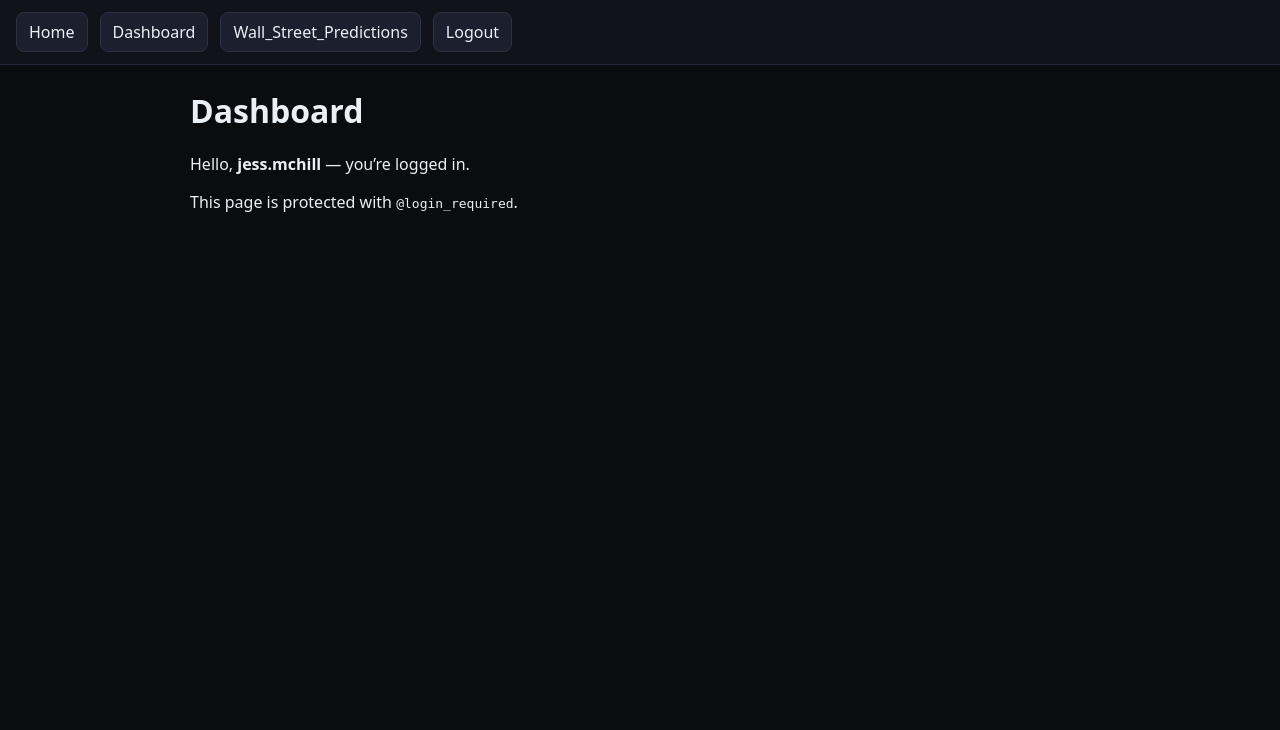
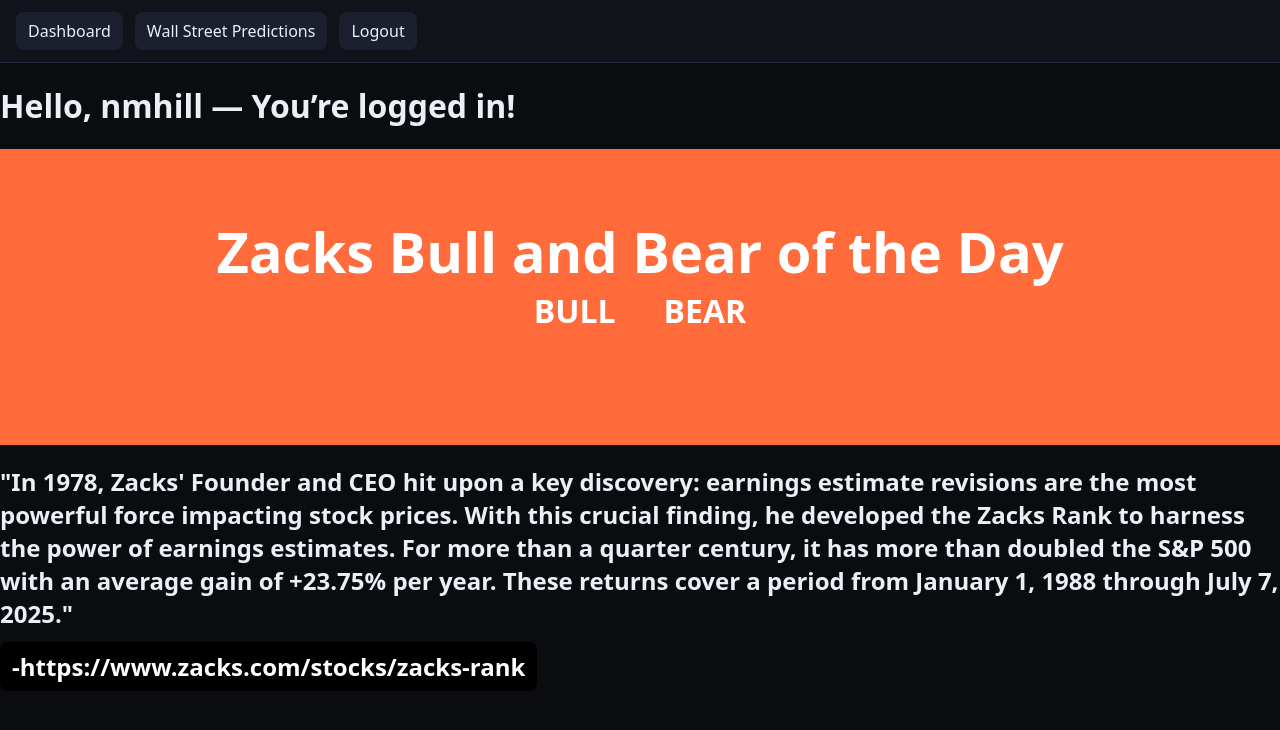
Before and after one commit to WildWesley/Stock-Analysis, a Flask app: page /dashboard in a window 1280 px wide. Shown: the top 730 px of the page. Run offline with Flask 3, Linux system fonts and the light colour scheme; a user stored in the database is signed in.

Commit message:
Major CSS update and multithreading implemented

```diff
--- a/EquiSight/__init__.py
+++ b/EquiSight/__init__.py
@@ -4,13 +4,16 @@ from dotenv import load_dotenv
 from flask_sqlalchemy import SQLAlchemy
 import os
 # We import our model here so that we can save information to the database of that form
-from EquiSight.models import db, User, Wall_Street_Prediction
+from EquiSight.models import db, User, Wall_Street_Prediction, Zack_Bull_Bear
 import EquiSight.models as models
 # We import our scraping script to run in the background with multithreading
 # from EquiSight.scraping_scripts.stock_invest_selenium import run_script
 from EquiSight.scraping_scripts.wall_street_zen import WallStreetScraper
 from EquiSight.scraping_scripts.zacks import ZacksScraper
 from threading import Thread
+
+# Import datetime to get current rendering data
+from datetime import date, timezone
 
 
 # NOTE: app.py is meant to configure Flask, initialize
@@ -135,7 +138,10 @@ def create_app():
     @login_required
     def dashboard():
         # Sample dashboard template that injects current user info to customize
-        return render_template("main/dashboard.html", user=current_user)
+        # Grab the Bull and Bear picks from zack for the dashboard
+        today = date.today()
+        bull_bear = Zack_Bull_Bear.query.filter_by(date=today).first()
+        return render_template("main/dashboard.html", user=current_user, bull_bear=bull_bear)
 
     @app.route("/predictions")
     @login_required
--- a/EquiSight/models.py
+++ b/EquiSight/models.py
@@ -1,7 +1,7 @@
 from flask_sqlalchemy import SQLAlchemy
 from flask_login import UserMixin
 from werkzeug.security import generate_password_hash, check_password_hash
-from datetime import datetime, timezone
+from datetime import date, timezone, datetime
 
 # NOTE: models.py is meant to define database structures
 
@@ -32,7 +32,7 @@ class Wall_Street_Prediction(db.Model):
     recommendation = db.Column(db.String(10), nullable=True)
     price = db.Column(db.String(10), nullable=True)
     forecast_price = db.Column(db.String(10), nullable=True)
-    date = db.Column(db.DateTime, default=datetime.now(timezone.utc))
+    date = db.Column(db.DateTime, default=date.today())
 
 # Zack Bulls and Bears
 class Zack_Bull_Bear(db.Model):
@@ -41,4 +41,4 @@ class Zack_Bull_Bear(db.Model):
     bear_ticker = db.Column(db.String(10), nullable=False)
     bull_link = db.Column(db.String(100), nullable=False)
     bear_link = db.Column(db.String(100), nullable=False)
-    date = db.Column(db.DateTime, default=datetime.now(timezone.utc))
+    date = db.Column(db.Date, default=date.today)
--- a/EquiSight/scraping_scripts/zacks.py
+++ b/EquiSight/scraping_scripts/zacks.py
@@ -1,5 +1,6 @@
 
 # zacks_scraper.py
+# Scrapes zacks.com
 from selenium import webdriver
 from selenium.webdriver.chrome.options import Options
 from selenium.webdriver.common.by import By
@@ -10,7 +11,7 @@ from bs4 import BeautifulSoup
 import re
 import time
 import random
-from datetime import datetime, timezone
+from datetime import date, timezone
 from EquiSight import db
 from EquiSight.models import Zack_Bull_Bear
 
@@ -102,7 +103,7 @@ class ZacksScraper:
             'bear_link': None,
             'bull_title': None,
             'bear_title': None,
-            'date': datetime.now(timezone.utc).date(),
+            'date': date.today(),
         }
 
         # Try different extraction methods
--- /dev/null
+++ b/EquiSight/static/main.css
@@ -0,0 +1,185 @@
+.bullbear-panel {
+  background: #FF6B3A;
+  border-radius: 0;
+  width: 100vw;
+  height: 35vh;
+  display: flex;
+  flex-direction: column;
+  align-items: center;
+  justify-content: center;
+  opacity: 0;
+  transition: opacity 2s ease;
+  padding-top: 1rem;
+}
+
+.bullbear-panel.show {
+  opacity: 1;
+}
+
+/* Main description title */
+.panel-title {
+  color: white;
+  font-size: 3.5rem;       /* 3x bigger */
+  font-weight: 800;
+  margin-bottom: none;     /* extra spacing below title */
+  text-align: center;
+}
+
+/* Columns holding BULL and BEAR */
+.bullbear-columns {
+  display: flex;
+  justify-content: center;  /* center columns horizontally */
+  gap: 3rem;               /* bring columns closer together */
+  width: 100%;
+}
+
+.bull-column, .bear-column {
+  display: flex;
+  flex-direction: column;
+  align-items: center;
+}
+
+/* BULL / BEAR labels */
+.label {
+  color: white;
+  font-size: 2rem;         /* larger than before */
+  font-weight: 600;
+  margin-bottom: none;
+}
+
+/* Tickers */
+.ticker a {
+  background: #FF6B3A;
+  color: white;
+  font-size: 3rem;
+  font-weight: 950;
+  text-decoration: none;
+}
+
+.quote-link a {
+  background: #000000;
+  color: white;
+  text-decoration: none;
+}
+
+.bull, .bear {
+  color: white;
+  font-size: 4rem;
+  font-weight: 900;
+  text-transform: uppercase;
+}
+
+body {
+    font-family: system-ui, -apple-system, Segoe UI, Roboto, Arial;
+    margin: 0;
+    background: #0b0c10;
+    color: #eaf0f6;
+}
+
+nav {
+    display: flex;
+    gap: 12px;
+    padding: 12px 16px;
+    background: #11131a;
+    border-bottom: 1px solid #23283a;
+}
+
+a, button {
+    color: #eaf0f6;
+    text-decoration: none;
+    background: #1b1f2e;
+    border: none;
+    padding: 8px 12px;
+    border-radius: 8px;
+}
+
+a:hover, button:hover {
+    background: #242a3e;
+}
+
+.container {
+    max-width: 900px;
+    margin: 24px auto;
+    padding: 0 16px;
+}
+
+.flash {
+    padding: 10px 12px;
+    margin-bottom: 8px;
+    border-radius: 8px;
+}
+
+.success {
+    background: #183a2e;
+    border: 1px solid #2e8b57;
+}
+
+.error {
+    background: #3a1b1b;
+    border: 1px solid #b22222;
+}
+
+form {
+    display: grid;
+    gap: 12px;
+    max-width: 420px;
+}
+
+input[type="text"], input[type="password"] {
+    padding: 10px;
+    border-radius: 8px;
+    border: 1px solid #2b3147;
+    background: #0f1220;
+    color: #eaf0f6;
+}
+
+.home-hero {
+  height: 100vh;                   /* full viewport height */
+  background: #FF6B3A;             /* same pinkish-orange */
+  display: flex;
+  flex-direction: column;
+  justify-content: center;
+  align-items: center;
+  text-align: center;
+  padding: 0 16px;
+}
+
+.hero-title {
+  font-size: 6rem;                 /* big title */
+  font-weight: 900;
+  color: white;
+  position: relative;
+  text-transform: uppercase;
+  /* layered effect with black shadow behind white */
+  text-shadow: 2px 2px 0 black, 4px 4px 0 rgba(0,0,0,0.3);
+  margin: 0;
+}
+
+.hero-subtitle {
+  color: white;
+  font-size: 1.5rem;
+  max-width: 800px;
+  margin: 1rem auto 2rem;
+}
+
+.hero-buttons {
+  display: flex;
+  gap: 16px;
+  flex-wrap: wrap;
+}
+
+.hero-buttons .btn {
+  background: black;
+  color: white;
+  padding: 12px 24px;
+  border-radius: 8px;
+  font-weight: 700;
+  text-decoration: none;
+  transition: all 0.3s ease;
+}
+
+.hero-buttons .btn:hover {
+  background: white;
+  color: black;
+  border: 2px solid black;
+}
--- a/EquiSight/templates/base.html
+++ b/EquiSight/templates/base.html
@@ -4,43 +4,41 @@
   <meta charset="utf-8" />
   <title>{% block title %}StockSite{% endblock %}</title>
   <meta name="viewport" content="width=device-width, initial-scale=1" />
-  <style>
-    body { font-family: system-ui, -apple-system, Segoe UI, Roboto, Arial; margin: 0; background: #0b0c10; color: #eaf0f6; }
-    nav { display: flex; gap: 12px; padding: 12px 16px; background: #11131a; border-bottom: 1px solid #23283a; }
-    a, button { color: #eaf0f6; text-decoration: none; background: #1b1f2e; border: 1px solid #2b3147; padding: 8px 12px; border-radius: 8px; }
-    a:hover, button:hover { background: #242a3e; }
-    .container { max-width: 900px; margin: 24px auto; padding: 0 16px; }
-    .flash { padding: 10px 12px; margin-bottom: 8px; border-radius: 8px; }
-    .success { background: #183a2e; border: 1px solid #2e8b57; }
-    .error { background: #3a1b1b; border: 1px solid #b22222; }
-    form { display: grid; gap: 12px; max-width: 420px; }
-    input[type="text"], input[type="password"] { padding: 10px; border-radius: 8px; border: 1px solid #2b3147; background: #0f1220; color: #eaf0f6; }
-  </style>
+  <link rel="stylesheet" href="{{ url_for('static', filename='main.css') }}">
 </head>
 <body>
+  {% if not request.endpoint == 'home' %}
     <nav>
-    <a href="{{ url_for('home') }}">Home</a>
       {% if current_user.is_authenticated %}
         <a href="{{ url_for('dashboard') }}">Dashboard</a>
         <!-- The string in url_for() has to match the route function name exactly -->
-      <a href="{{ url_for('predictions') }}">Wall_Street_Predictions</a>
+        <a href="{{ url_for('predictions') }}">Wall Street Predictions</a>
         <a href="{{ url_for('logout') }}">Logout</a>
       {% else %}
         <a href="{{ url_for('login') }}">Login</a>
         <a href="{{ url_for('register') }}">Register</a>
       {% endif %}
     </nav>
+  {% endif %}
 
-  <div class="container">
   {% with messages = get_flashed_messages(with_categories=true) %}
     {% if messages %}
+      <div class="container">
         {% for category, msg in messages %}
           <div class="flash {{ category }}">{{ msg }}</div>
         {% endfor %}
+      </div>
     {% endif %}
   {% endwith %}
 
   {% block content %}{% endblock %}
-  </div>
+  <script>
+    document.addEventListener("DOMContentLoaded", () => {
+      const panel = document.querySelector('.bullbear-panel');
+      if (panel) {
+        panel.classList.add('show');
+      }
+    })
+  </script>
 </body>
 </html>
--- a/EquiSight/templates/main/dashboard.html
+++ b/EquiSight/templates/main/dashboard.html
@@ -1,7 +1,25 @@
 {% extends "base.html" %}
 {% block title %}Dashboard · StockSite{% endblock %}
 {% block content %}
-  <h1>Dashboard</h1>
-  <p>Hello, <strong>{{ user.username }}</strong> — you’re logged in.</p>
-  <p>This page is protected with <code>@login_required</code>.</p>
+  <h1>Hello, {{ user.username }} — You’re logged in!</h1>
+
+  <div class="bullbear-panel">
+    <div class="panel-title">Zacks Bull and Bear of the Day</div>
+    <div class="bullbear-columns">
+      <div class="bull-column">
+        <div class="label">BULL</div>
+        <div class="ticker"><a href="{{ bull_bear['bull_link'] }}" target="_blank">
+          {{ bull_bear['bull_ticker'] }}
+        </a></div>
+      </div>
+      <div class="bear-column">
+        <div class="label">BEAR</div>
+        <div class="ticker"><a href="{{ bull_bear['bear_link'] }}" target="_blank">
+          {{ bull_bear['bear_ticker'] }}
+        </a></div>
+      </div>
+    </div>
+  </div>
+  <h2>"In 1978, Zacks' Founder and CEO hit upon a key discovery: earnings estimate revisions are the most powerful force impacting stock prices. With this crucial finding, he developed the Zacks Rank to harness the power of earnings estimates. For more than a quarter century, it has more than doubled the S&P 500 with an average gain of +23.75% per year. These returns cover a period from January 1, 1988 through July 7, 2025."</h2>
+  <h2 class="quote-link"><a href="https://www.zacks.com/stocks/zacks-rank">-https://www.zacks.com/stocks/zacks-rank</a></h2>
 {% endblock %}
--- a/EquiSight/templates/main/predictions.html
+++ b/EquiSight/templates/main/predictions.html
@@ -4,7 +4,6 @@
     <h1>Stock Wall Street Predictions</h1>
     <p><strong>{{ current_user.username }}</strong>, these are some of the public stock predictions that we've scraped from
     different public web sources. Drink responsibly.</p>
-    <p>This page is protected with <code>@login_required</code>.</p>
     <table>
         <thead>
             <tr>
@@ -26,7 +25,7 @@
                 <td>{{ row.sector }}</td>
                 <td>{{ row.price }}</td>
                 <td>{{ row.forecast_price }}</td>
-                <td>{{ row.date.strftime("%Y-%m-%d %H:%M") }}</td>
+                <td>{{ row.date.strftime("%Y-%m-%d") }}</td>
             </tr>
             {% endfor %}
         </tbody>
--- a/app.py
+++ b/app.py
@@ -3,4 +3,4 @@ from EquiSight import create_app
 app = create_app()
 
 if __name__ == "__main__":
-    app.run(debug=True)
+    app.run(debug=True, threaded=True)
```
Also changed, not shown: EquiSight/scraping_scripts/wall_street_zen.py (+4 -20 lines), EquiSight/templates/main/home.html (+12 -3 lines), instance/site.db. Lines whose indentation alone changed are shown as unchanged.
